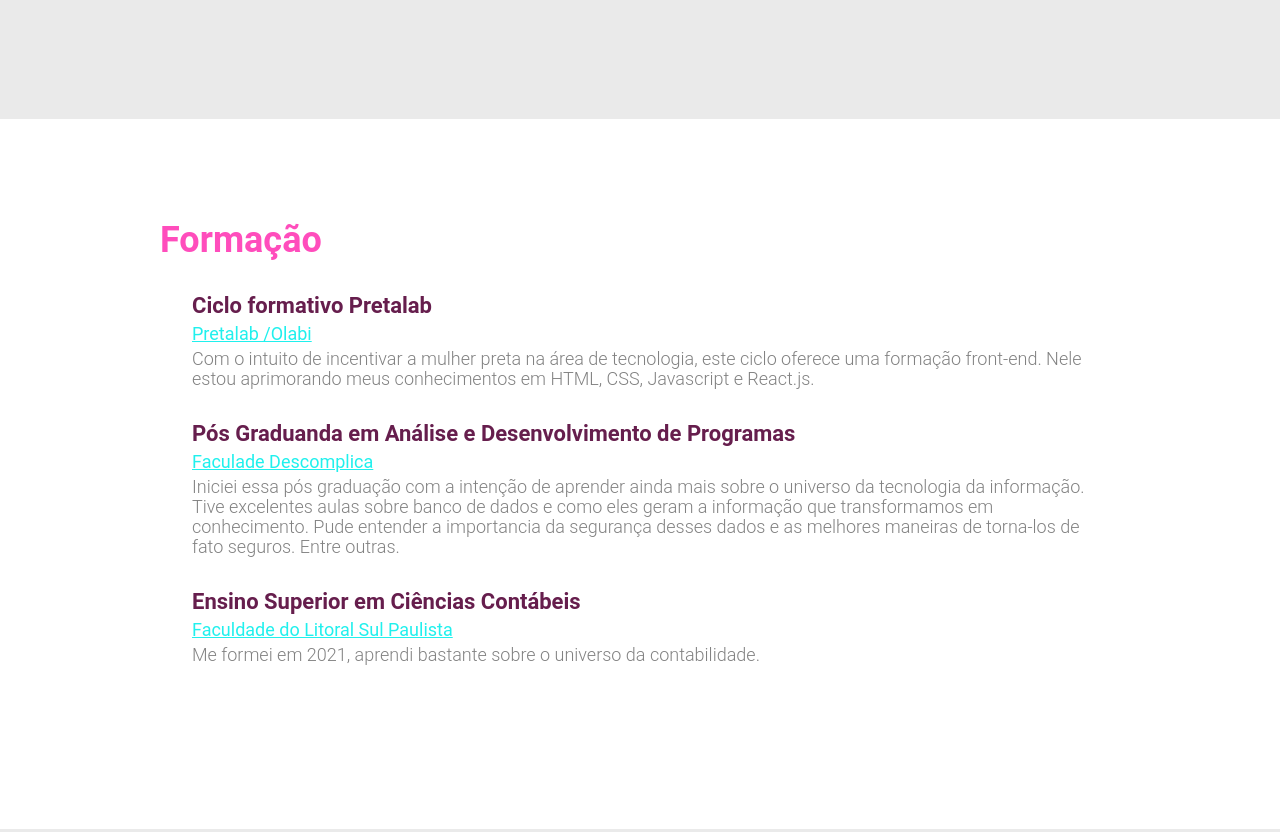
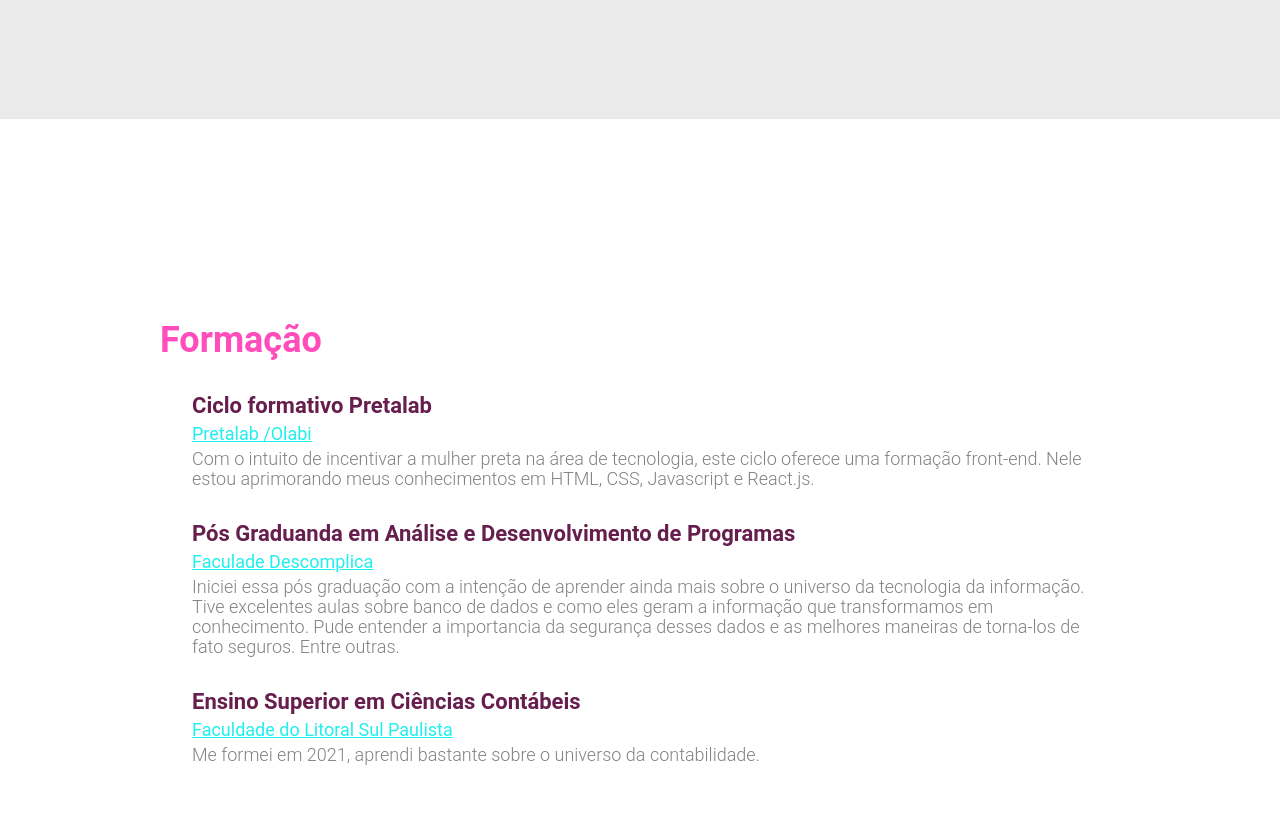
Before and after one commit to letcambui/pretaLab-protifolio, a plain HTML site: page index.html in a window 1280 px wide. Shown: the part 681-1513 px from the top of the page. Drawn offline with Linux system fonts and the light colour scheme.

Commit message:
atualizacao

```diff
--- a/index.html
+++ b/index.html
@@ -44,12 +44,12 @@
         </section>
 
 
-        <section id="formacao">
+        <section id="formacao" class="formacao">
             <div class="container  section-lista">
             <div>
                <h3 class="topico-principal"> Formação </h3>
             </div>
-            <div class=" lista-item">
+            <div class="lista-item">
                 <ul>
                     <li>
                         <p class="lista-titulo">Ciclo formativo Pretalab</p>
@@ -102,7 +102,7 @@
 
     <footer class="footer" id="contato">
         <div class="container-footer" >
-            <ul class="lista footer">
+            <ul class="lista-footer">
                 <li>
                     <i class="fas fa-solid fa-envelope estilo-icon"></i>
                     <a href="mailto:leticiacfarias19@gmail.com" target="_blank" class="links">leticiacfarias19@gmail.com</a>
--- a/style.css
+++ b/style.css
@@ -96,8 +96,8 @@ li {
 .section-lista{
     display: flex;
     flex-direction: column;
-    margin-top: 100px;
-    margin-bottom: 100px;
+    /* margin-top: 60px; */
+    margin-bottom: 200px;
 }
 
 .topico-principal {
@@ -129,6 +129,12 @@ li {
     color: #828282;
     font-weight: 300;
 
+}
+
+.formacao {
+    background-color: #fff;
+    display: flex;
+    flex-direction: column;
 }
 
 
```
